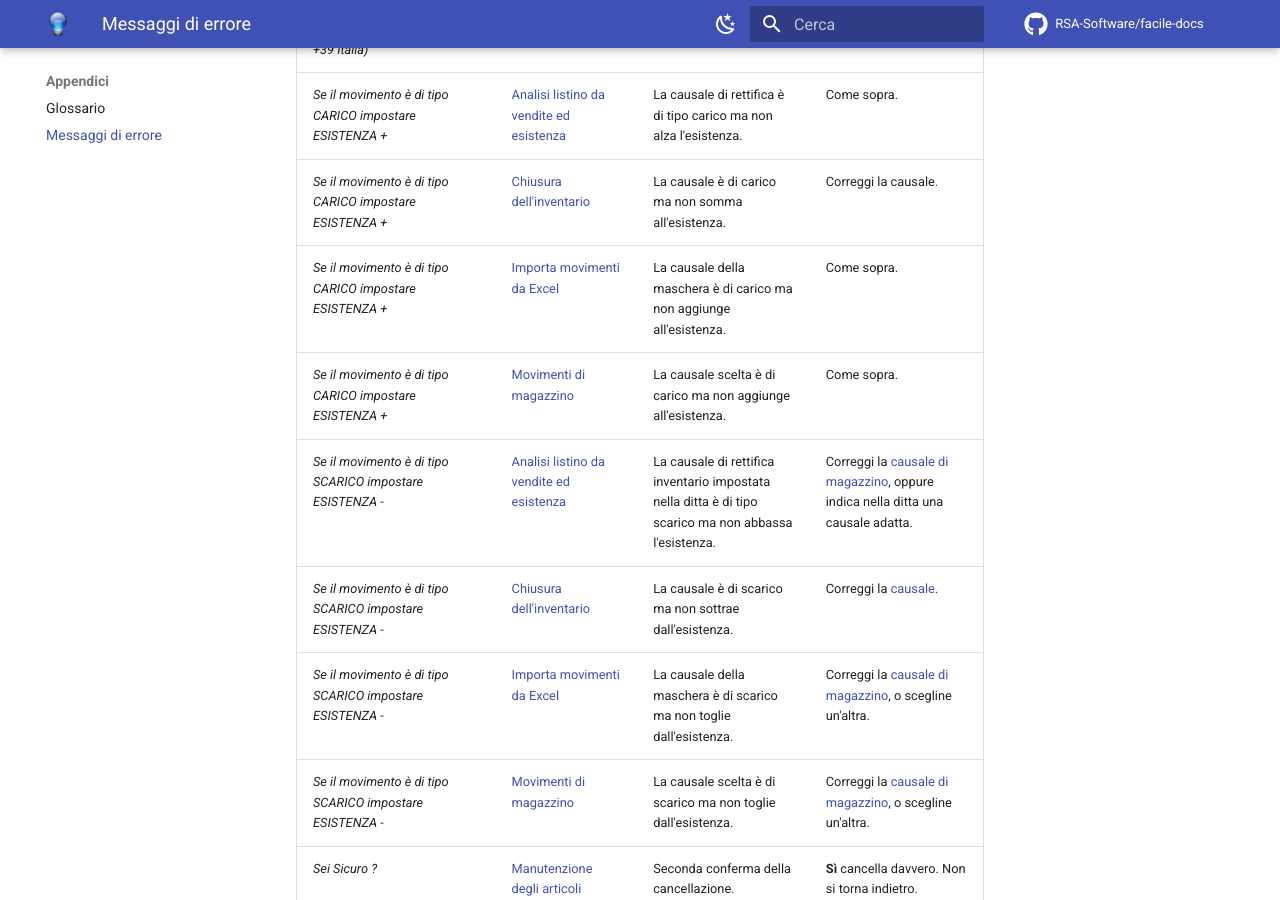
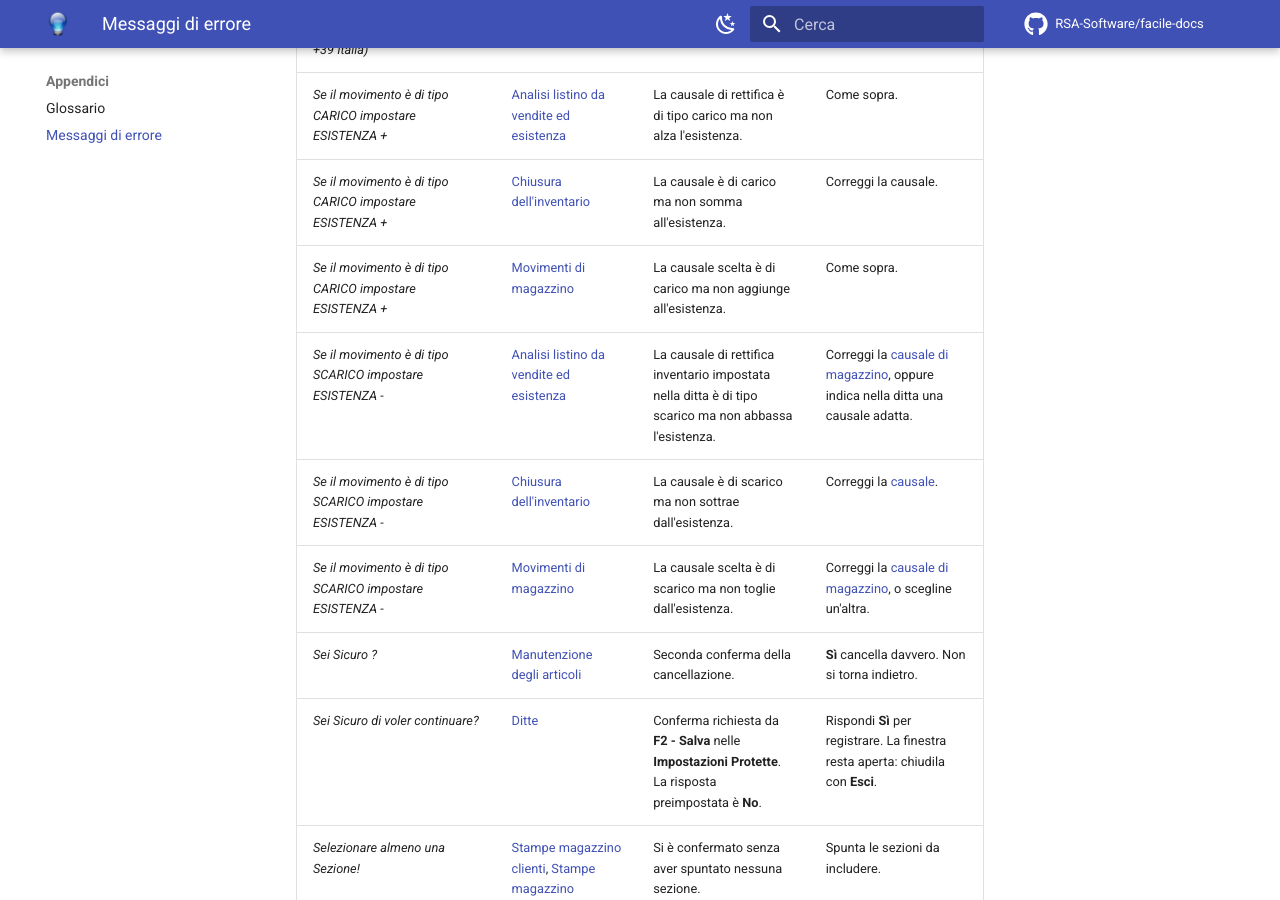
Before and after one commit to RSA-Software/facile-docs, an MkDocs documentation site: the page built from docs/appendici/messaggi-errore.md, in a window 1280 px wide and 900 px high, scrolled down 106559 px. Built offline with MkDocs 1.6.1 and Material for MkDocs 9.7.7, drawn with Linux system fonts in a browser that asks for light colours; comment, search, counter and statistics services are not loaded; some of the changed text lies outside the part shown.

Commit message:
Importa movimenti: tolti i messaggi dell'esistenza, schermata vera
La causale della maschera non si controlla piu' sull'esistenza: tolti i
due messaggi, nota nel riquadro sulla causale. Schermata della maschera
al posto del segnaposto. Appendice rigenerata.

Co-Authored-By: Claude Opus 5.5 <noreply@anthropic.com>

```diff
--- a/docs/appendici/messaggi-errore.md
+++ b/docs/appendici/messaggi-errore.md
@@ -1024,11 +1024,9 @@ Aggiornato al 2026-10-30 — **1130 messaggi**.
 | *Se il mittente è un numero di telefono, deve iniziare con il prefisso internazionale (es. +39 Italia)* | [Ditte](../moduli/anagrafiche/ditte.md) | Il mittente SMS è un numero senza prefisso. | Aggiungi `+39`. |
 | *Se il movimento è di tipo CARICO impostare ESISTENZA +* | [Analisi listino da vendite ed esistenza](../moduli/listini-vendita/analisi-listino.md) | La causale di rettifica è di tipo carico ma non alza l'esistenza. | Come sopra. |
 | *Se il movimento è di tipo CARICO impostare ESISTENZA +* | [Chiusura dell'inventario](../moduli/inventario/chiusura-inventario.md) | La causale è di carico ma non somma all'esistenza. | Correggi la causale. |
-| *Se il movimento è di tipo CARICO impostare ESISTENZA +* | [Importa movimenti da Excel](../moduli/magazzino/importa-movimenti.md) | La causale della maschera è di carico ma non aggiunge all'esistenza. | Come sopra. |
 | *Se il movimento è di tipo CARICO impostare ESISTENZA +* | [Movimenti di magazzino](../moduli/magazzino/movimenti-magazzino.md) | La causale scelta è di carico ma non aggiunge all'esistenza. | Come sopra. |
 | *Se il movimento è di tipo SCARICO impostare ESISTENZA -* | [Analisi listino da vendite ed esistenza](../moduli/listini-vendita/analisi-listino.md) | La causale di rettifica inventario impostata nella ditta è di tipo scarico ma non abbassa l'esistenza. | Correggi la [causale di magazzino](../moduli/magazzino/causali-magazzino.md), oppure indica nella ditta una causale adatta. |
 | *Se il movimento è di tipo SCARICO impostare ESISTENZA -* | [Chiusura dell'inventario](../moduli/inventario/chiusura-inventario.md) | La causale è di scarico ma non sottrae dall'esistenza. | Correggi la [causale](../moduli/magazzino/causali-magazzino.md). |
-| *Se il movimento è di tipo SCARICO impostare ESISTENZA -* | [Importa movimenti da Excel](../moduli/magazzino/importa-movimenti.md) | La causale della maschera è di scarico ma non toglie dall'esistenza. | Correggi la [causale di magazzino](../moduli/magazzino/causali-magazzino.md), o scegline un'altra. |
 | *Se il movimento è di tipo SCARICO impostare ESISTENZA -* | [Movimenti di magazzino](../moduli/magazzino/movimenti-magazzino.md) | La causale scelta è di scarico ma non toglie dall'esistenza. | Correggi la [causale di magazzino](../moduli/magazzino/causali-magazzino.md), o scegline un'altra. |
 | *Sei Sicuro ?* | [Manutenzione degli articoli](../moduli/anagrafiche/manutenzione-articoli.md) | Seconda conferma della cancellazione. | **Sì** cancella davvero. Non si torna indietro. |
 | *Sei Sicuro di voler continuare?* | [Ditte](../moduli/anagrafiche/ditte.md) | Conferma richiesta da **F2 - Salva** nelle **Impostazioni Protette**. La risposta preimpostata è **No**. | Rispondi **Sì** per registrare. La finestra resta aperta: chiudila con **Esci**. |
```
Also changed, not shown: other parts of docs/appendici/messaggi-errore.md (+1 -1 lines), docs/moduli/magazzino/importa-movimenti.md (+5 -2 lines), docs/assets/img/magazzino/importa-movimenti.png.
